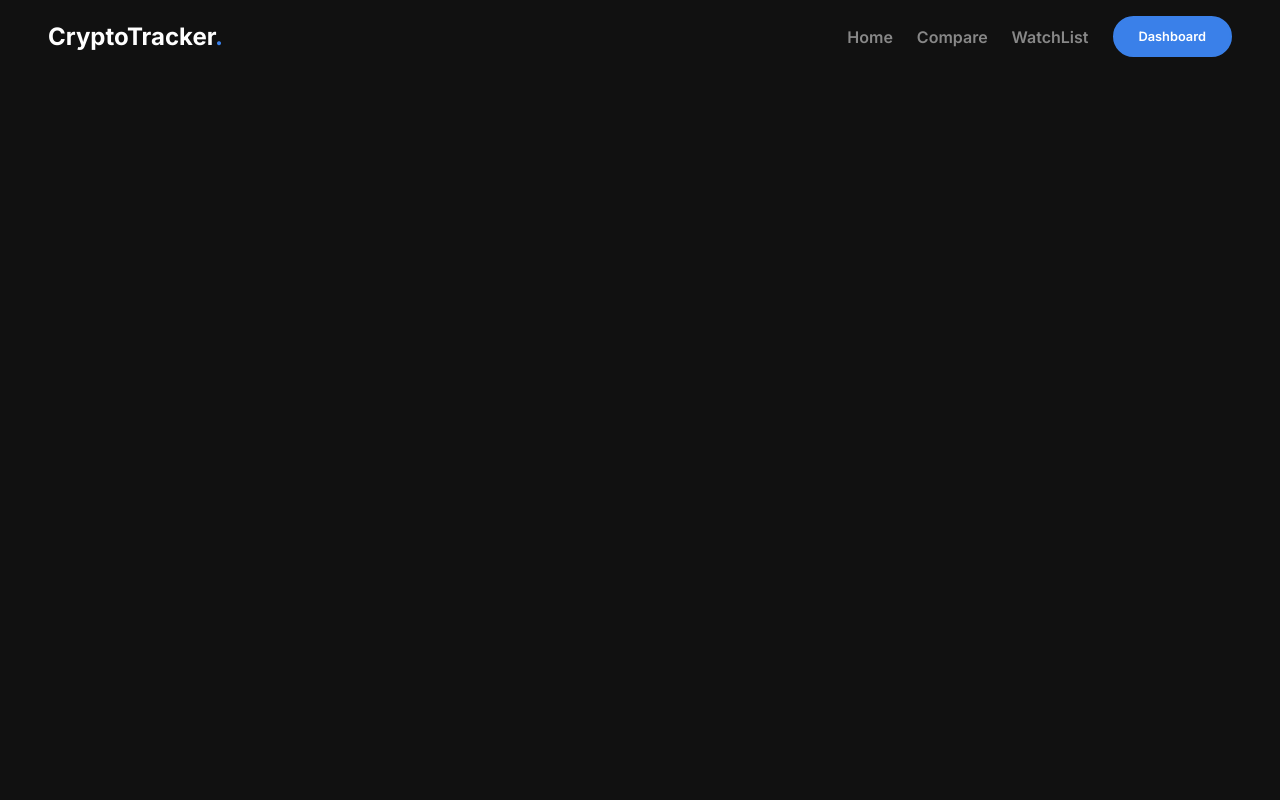
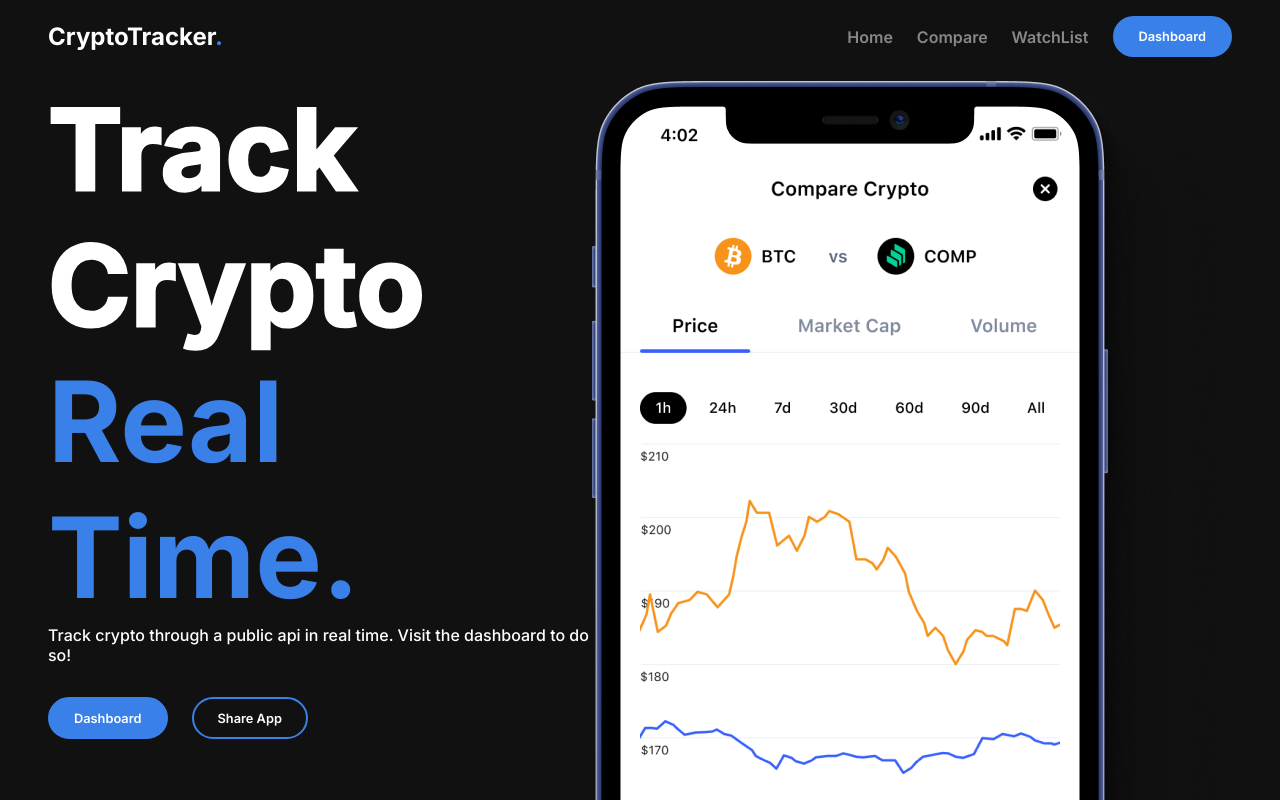
Before and after one commit to sameersattar123/Cryptocurrency_Price-_Tracker, a React (Vite) app: page / in a window 1280 px wide. Shown: the top 800 px of the page. Built offline with nearby package versions, Linux system fonts and the light colour scheme.

Commit message:
Home page

```diff
--- a/src/App.jsx
+++ b/src/App.jsx
@@ -1,11 +1,24 @@
-import React from 'react'
-import Header from "./components/Common/Header/Header"
+import React from "react";
+import { BrowserRouter, Route, Routes } from "react-router-dom";
+import  Home  from "./pages/Home";
+import WatchList from "./pages/WatchList";
+import Dashboad from "./pages/Dashboad";
+import Compare from "./pages/Compare";
+import Coin from "./pages/Coin";
 const App = () => {
   return (
-    <div>
-      <Header/>
+    <div className="App">
+      <BrowserRouter>
+        <Routes>
+          <Route path="/" element={<Home />} />
+          <Route path="/coin/:id" element={<Coin />} />
+          <Route path="/dashboard" element={<Dashboad />} />
+          <Route path="/watchlist" element={<WatchList />} />
+          <Route path="/compare" element={<Compare />} />
+        </Routes>
+      </BrowserRouter>
     </div>
-  )
-}
+  );
+};
 
-export default App
+export default App;
--- a/src/components/Common/Button/style.css
+++ b/src/components/Common/Button/style.css
@@ -20,7 +20,7 @@
   .outlined-btn {
     text-align: center;
     background-color: var(--black);
-    padding: 0.45rem 1.5rem;
+    padding: 0.7rem 1.5rem;
     border-radius: 3rem;
     font-weight: 600;
     font-size: 0.8rem;
--- a/src/components/LandingPage/MainComponent/MainComponent.jsx
+++ b/src/components/LandingPage/MainComponent/MainComponent.jsx
@@ -1,9 +1,32 @@
-import React from 'react'
+import React from "react";
+import "./style.css";
+import Button from "../../Common/Button/Button";
+import phone from "../../../assets/iphone.png"
+import gradient from "../../../assets/gradient.png"
 
 const MainComponent = () => {
   return (
-    <div>MainComponent</div>
-  )
-}
+    <div className="flex-info">
+      <div className="left-component">
+        <h1 className="track-cypto-heading">Track Crypto</h1>
+        <h1 className="real-time-heading">
+          Real Time<span style={{ color: "var(--blue)" }}>.</span>
+        </h1>
+        <p>
+          Track crypto through a public api in real time. Visit the dashboard to
+          do so!
+        </p>
+        <div className="btn-flex">
+          <Button text={"Dashboard"} outlined={false} />
+          <Button text={"Share App"} outlined={true} />
+        </div>
+      </div>
+      <div className="phone-container">
+        <img src={phone} alt="" className="iphone" />
+        <img src={gradient} alt="" className="gradient" />
+      </div>
+    </div>
+  );
+};
 
-export default MainComponent
+export default MainComponent;
--- a/src/components/LandingPage/MainComponent/style.css
+++ b/src/components/LandingPage/MainComponent/style.css
@@ -0,0 +1,45 @@
+.flex-info {
+    display: flex;
+    justify-content: space-between;
+    align-items: flex-start;
+    padding: 0.5rem 3rem;
+}
+
+.track-cypto-heading , .real-time-heading{
+    font-size: 7rem;
+    margin: 0;
+}
+
+.track-cypto-heading {
+    color: var(--white);
+    -webkit-text-stroke-width: 3px;
+    -webkit-text-stroke-color: var(--white);
+}
+
+.track-cypto-heading:hover {
+    -webkit-text-stroke-color: var(--white);
+    color: var(--black);
+    transition: all 0.3s;
+}
+
+.real-time-heading{
+    color: var(--blue);
+}
+
+.info-text {
+    font-size: 1rem;
+    color: var(--grey);
+}
+
+.btn-flex {
+    display: flex;
+    justify-content: flex-start;
+    align-items: center;
+    gap: 1.5rem;
+    margin-top: 2rem;
+}
+
+.phone-container {
+    width: 50vw;
+    position: relative;
+}
--- a/src/pages/Home.jsx
+++ b/src/pages/Home.jsx
@@ -1,9 +1,14 @@
-import React from 'react'
+import React from "react";
+import Header from "../components/Common/Header/Header"
+import MainComponent from "../components/LandingPage/MainComponent/MainComponent"
 
 const Home = () => {
   return (
-    <div>Home</div>
-  )
-}
+    <div>
+      <Header />
+      <MainComponent />
+    </div>
+  );
+};
 
-export default Home
+export default Home;
```
Also changed, not shown: src/pages/Dashboad.jsx (line endings or trailing spaces).
